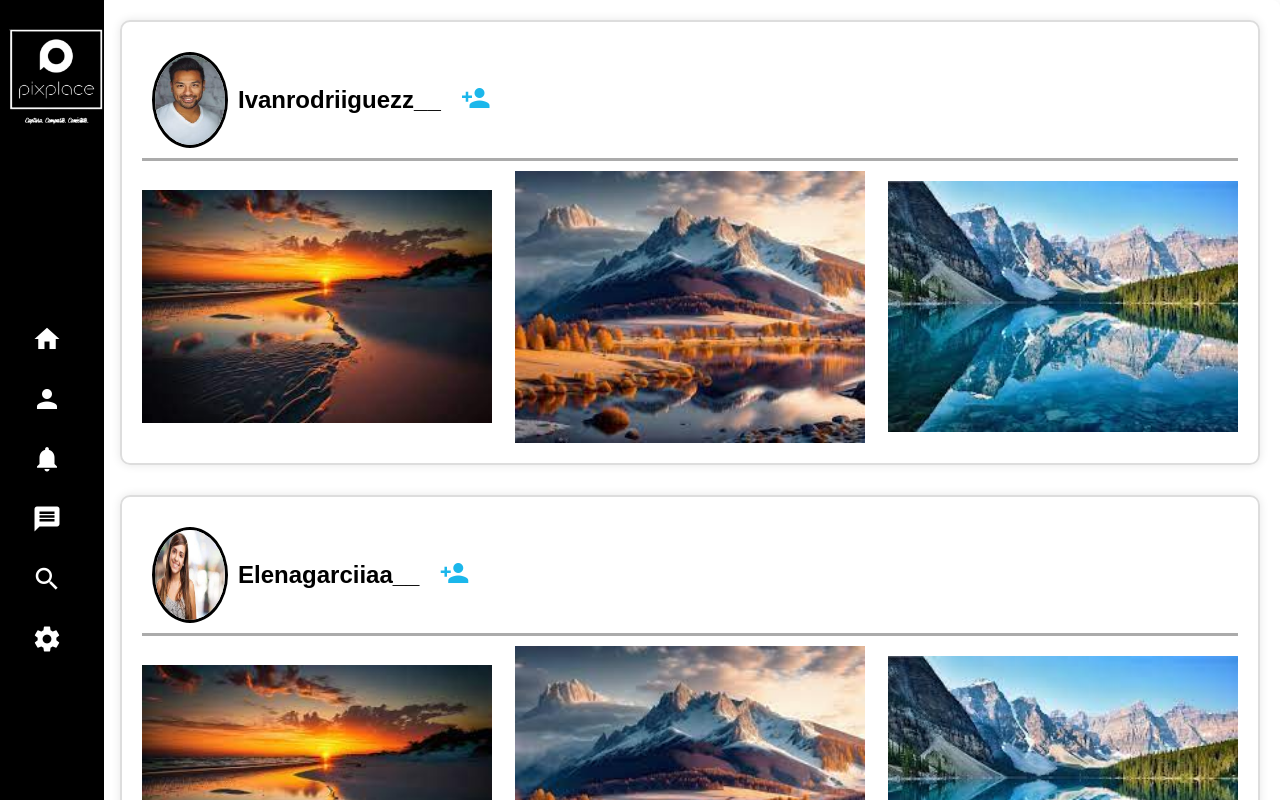
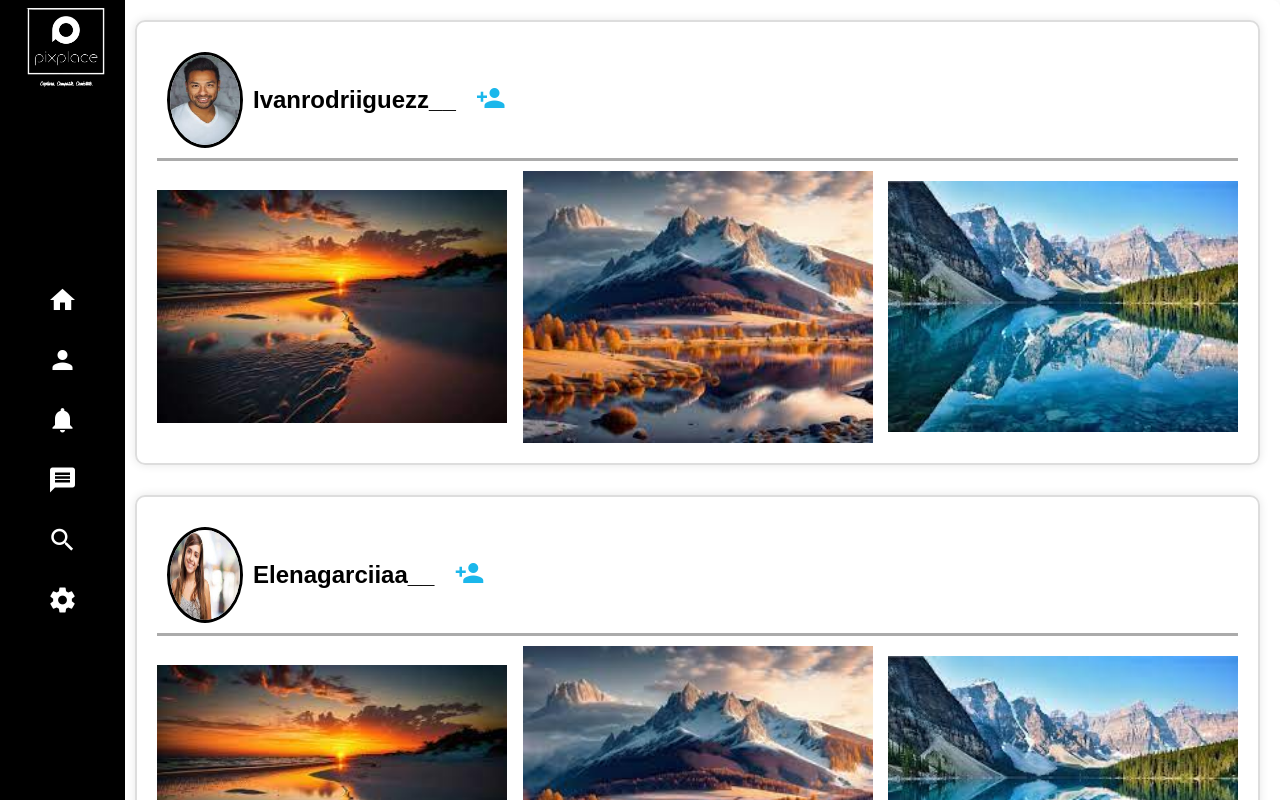
Before and after one commit to Alvaro759/red-social, a React (Create React App) app in the folder client/: page /home in a window 1280 px wide. Shown: the top 800 px of the page. Built offline with nearby package versions, Linux system fonts and the light colour scheme.

Commit message:
Arreglado sidebar

```diff
--- a/client/src/Portada.js
+++ b/client/src/Portada.js
@@ -58,7 +58,6 @@ function Portada() {
     <div className="main">
       <Menu />
       <div className="cuerpo">
-        <div className="encabezado"></div>
         <div className="container">
           {/* Renderiza las publicaciones de cada usuario */}
           {usuariosPublicaciones.map((usuarioData, index) => (
--- a/client/src/portada.css
+++ b/client/src/portada.css
@@ -1,15 +1,7 @@
 .sidebar {
   position: fixed;
-  top: 0;
-  left: 0;
-  width: 5%;
-  height: 100vh;
+  height: 100%;
   background-color: #000000;
-  color: #fff;
-  padding: 20px;
-  display: flex;
-  flex-direction: column;
-  align-items: center;
 }
 
 .logo {
@@ -20,34 +12,30 @@
 
 .menu-opciones {
   display: flex;
+  transform: translateY(50%);
   flex-direction: column;
   align-items: center;
-  transform: translateY(50%);
 }
 
 .sidebar nav ul {
   list-style-type: none;
   padding: 0;
   margin: 0;
-  display: flex;
-  flex-direction: column;
-  flex-grow: 1; /* Ocupa todo el espacio restante */
-  justify-content: center; /* Centra verticalmente los elementos */
 }
 
 .sidebar nav ul li {
   margin-bottom: 10px;
+  display: flex;
+  align-items: center;
 }
 
 .sidebar nav ul li a {
   color: #fff;
   text-decoration: none;
-  font-weight: bold;
-  text-transform: uppercase;
   padding: 10px 15px;
   border-radius: 5px;
   display: flex; /* Alinea los elementos verticalmente */
-  align-items: center; /* Centra verticalmente los elementos */
+  justify-content: center;
   transition: 0.5s ease;
 }
 
@@ -58,7 +46,6 @@
 
 .material-icons {
   font-size: 30px;
-  margin-right: 10px;
 }
 
 .main {
@@ -94,6 +81,7 @@
 }
 
 .publicaciones {
+  margin-left: 15px;
   margin-bottom: 30px;
   border: 2px solid #ddd;
   border-radius: 10px;
@@ -180,7 +168,7 @@
 }
 
 .logoBlanco {
-  width: 150px;
+  width: 125px;
 }
 /* Estilos para dispositivos móviles */
 @media screen and (max-width: 768px) {
```
